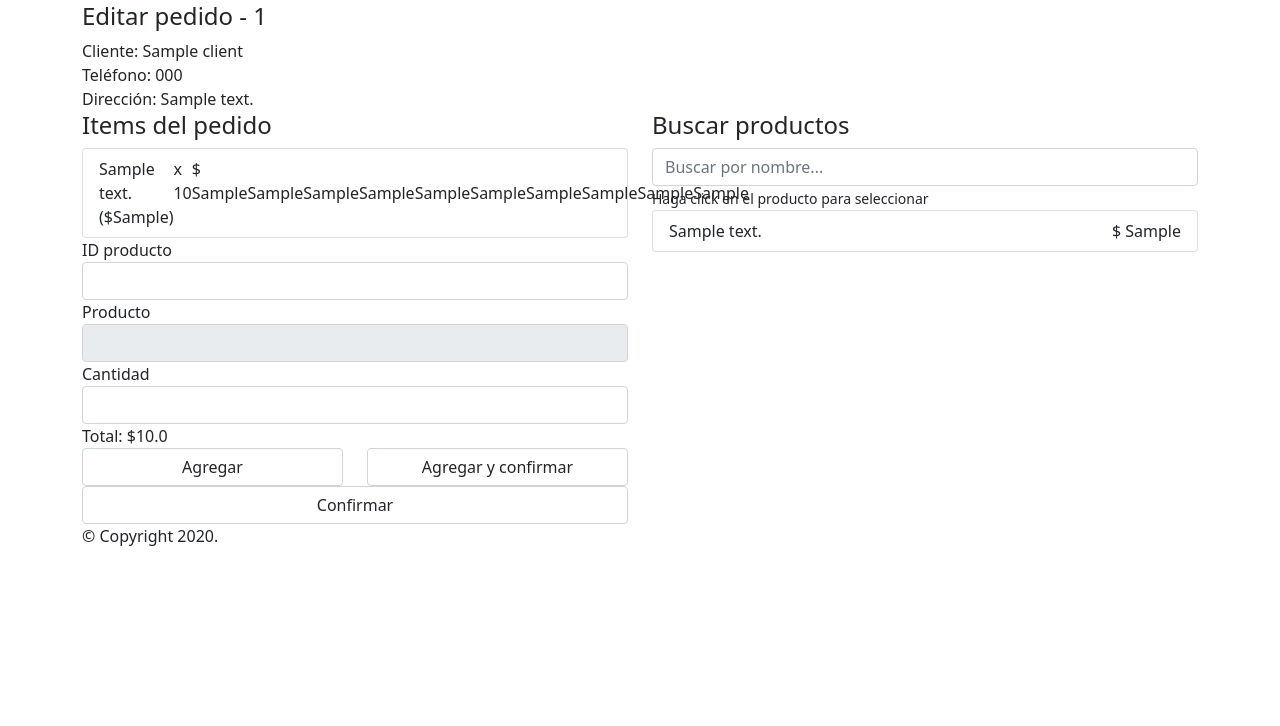
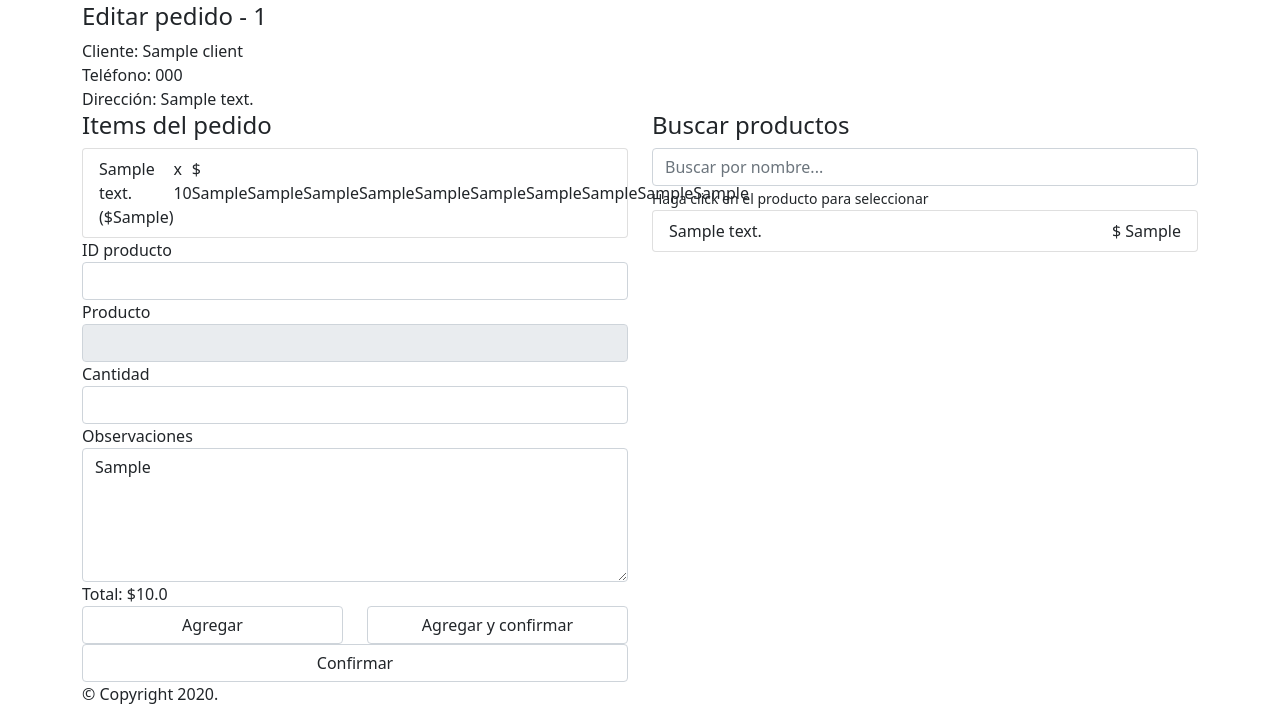
Before and after one commit to damianciancio/hoy-pago-yo, a Flask app: page /editar-pedido/1 in a window 1280 px wide. Shown: the part 74-800 px from the top of the page. Run offline with Flask 2, Linux system fonts and the light colour scheme; tables that the repository leaves empty hold one stand-in row (values such as "Sample post").

Commit message:
Feat(nuevo-pedido): agrego observaciones.

```diff
--- a/controller.py
+++ b/controller.py
@@ -44,6 +44,8 @@ def update_pricelist():
 def confirm_order(id_order):
     order = Order.query.get(id_order)
     order.current_status = Order.CONFIRM_STATUS
+    if request.form.get('observations', False):
+        order.observations = request.form.get('observations')
     db.session.merge(order)
     db.session.commit()
     return redirect(url_for('index'))
@@ -99,6 +101,9 @@ def add_item_to_order(order, request, confirm=False):
     product = Product.query.get(id_product)
     order_line = OrderLine(id_product=id_product, quantity=quantity, unitary_price=product.price, total_price=int(product.price) * quantity)
     order.order_lines.append(order_line)
+    if request.form.get('observations', False):
+        order.observations = request.form.get('observations')
+
     if confirm:
         order.current_status = Order.CONFIRM_STATUS
     db.session.merge(order)
@@ -117,6 +122,7 @@ def generate_new_order(form_data):
     else:
         id_client = form_data['id_client']
     address = form_data['address']
+    observations = form_data['observations']
     date = form_data['date']
     if form_data.get('is_delivery', False) == 'on':
         is_delivery = 1
@@ -125,7 +131,7 @@ def generate_new_order(form_data):
 
     telephone_number = form_data['telephone_number']
 
-    order = Order(id_client=id_client, address=address, date=date, is_delivery=is_delivery,telephone_number=telephone_number,current_status=Order.PENDING_CONFIRM_STATUS)
+    order = Order(id_client=id_client, observations=observations, address=address, date=date, is_delivery=is_delivery,telephone_number=telephone_number,current_status=Order.PENDING_CONFIRM_STATUS)
     db.session.add(order)
     db.session.commit()
     return order
--- a/models.py
+++ b/models.py
@@ -27,6 +27,7 @@ class Order(db.Model):
     current_status=db.Column(db.Integer)
     is_delivery=db.Column(db.Boolean)
     telephone_number = db.Column(db.String(45))
+    observations = db.Column(db.String(150))
 
     PENDING_CONFIRM_STATUS = 1
     CONFIRM_STATUS = 2
@@ -39,7 +40,7 @@ class Order(db.Model):
     def get_lines_description(self):
         descriptions = []
         for line in self.order_lines:
-            descriptions.append(str(line.quantity) + " " + line.product.description + "($ " + str(line.total_price) + ")")
+            descriptions.append(line.get_description())
         return ", ".join(tuple(descriptions))
     def get_total_price(self):
         total = 0
@@ -58,6 +59,9 @@ class OrderLine(db.Model):
     total_price=db.Column(db.Float)
 
     product = relationship('Product')
+
+    def get_description(self):
+        return "x" + str(self.quantity) + " " + self.product.description + "($ " + str(self.total_price) + ")"
 
 from sqlalchemy.ext.declarative import DeclarativeMeta
 
--- a/templates/add-order-items.html
+++ b/templates/add-order-items.html
@@ -6,17 +6,17 @@
 {% endblock %}
 {% block content %}
     <div class="row">
-        <div class="col-md-12">
+        <div class="col-lg-12">
             <h4>Editar pedido - {{ order.id_order }}</h4>
         </div>
     </div>
     <div class="row">
-        <div class="col-md-12">
+        <div class="col-lg-12">
             <div>Cliente: {{ order.client.name }}</div>
             <div>Teléfono: {{ order.telephone_number }}</div>
             <div>Dirección: {{ order.address }}</div>
         </div>
-        <div class="col-md-6">
+        <div class="col-lg-6">
             <h4>Items del pedido</h4>
             <ul class="list-group">
                 {% for item in order.order_lines %}
@@ -33,22 +33,26 @@
                 <div class="form-group"><label>ID producto</label><input class="form-control" type="text" name="id_product"></div>
                 <div class="form-group"><label>Producto</label><input disabled="disabled" class="form-control" type="text" name="product_description"></div>
                 <div class="form-group"><label>Cantidad</label><input class="form-control" type="number" name="quantity"></div>
+                <div class="form-group">
+                    <label>Observaciones
+                    </label>
+                    <textarea class="form-control" name="observations" rows="5"  placeholder="Por ejemplo, si el pollo es con chimi o limón...">{{order.observations}}</textarea>
+                </div>
                 <div>Total: ${{ order.get_total_price() }}</div>
                 <div class="row">
-                    <div class="col-md-6">
+                    <div class="col-lg-6">
                         <div class="form-group"><input class="form-control" type="submit" value="Agregar"></div>
                     </div>
-                    <div class="col-md-6">
+                    <div class="col-lg-6">
                         <div class="form-group"><input class="form-control" class="btn btn-primary" formaction="/editar-pedido/{{ order.id_order }}/confirmar" type="submit" value="Agregar y confirmar"></div>
                     </div>
+                    <div class="col-lg-12">
+                        <div class="form-group"><input class="form-control" class="btn btn-primary" type="submit" formaction="/pedido/{{ order.id_order }}/confirmar" value="Confirmar"></div>
+                    </div>
                 </div>
-
-            </form>
-            <form method="post">
-                <div class="form-group"><input class="form-control" class="btn btn-primary" type="submit" formaction="/pedido/{{ order.id_order }}/confirmar" value="Confirmar"></div>
             </form>
         </div>
-        <div id="products-list" class="col-md-6">
+        <div id="products-list" class="col-lg-6">
             <h4>Buscar productos</h4>
             <input class="form-control" v-on:keyup="search" placeholder="Buscar por nombre..." type="text" v-model="searchText">
             <small>Haga click en el producto para seleccionar</small>
--- a/templates/add-product.html
+++ b/templates/add-product.html
@@ -5,14 +5,14 @@
 {% endblock %}
 {% block content %}
 <div class="row">
-    <div class="col-md-12">
+    <div class="col-lg-12">
         {% if product != None %}
             <h4>Editar producto</h4>
         {% else %}
             <h4>Agregar producto</h4>
         {% endif %}
     </div>
-    <div class="col-md-6">
+    <div class="col-lg-6">
         <form method="post">
             <div class="form-group">
                 <label>Descripción</label>
--- a/templates/layout.html
+++ b/templates/layout.html
@@ -13,7 +13,7 @@
     <body>
         {% include 'nav-bar.html' %}
         <div id="content">
-            <div class="container">
+            <div class="container-lg">
                 {% block content %}{% endblock %}
             </div>
         </div>
--- a/templates/nav-bar.html
+++ b/templates/nav-bar.html
@@ -1,5 +1,5 @@
 <nav class="navbar navbar-expand-lg navbar-light bg-light">
-    <div class="container">
+    <div class="container-lg">
         <a class="navbar-brand" href="{{ url_for('index')}}">Hoy pago yo</a>
         <button class="navbar-toggler" type="button" data-toggle="collapse" data-target="#navbarSupportedContent" aria-controls="navbarSupportedContent" aria-expanded="false" aria-label="Toggle navigation">
             <span class="navbar-toggler-icon"></span>
--- a/templates/new-order.html
+++ b/templates/new-order.html
@@ -45,6 +45,11 @@
                 </label>
             </div>
             <div class="form-group">
+                <label>Observaciones
+                </label>
+                <textarea class="form-control" name="observations" rows="5" placeholder="Por ejemplo, si el pollo es con chimi o limón..."></textarea>
+            </div>
+            <div class="form-group">
                 <input class="form-control" type="submit" value="Guardar"/>
             </div>
         </form>
```
Also changed, not shown: templates/index.html (+19 -13 lines).
